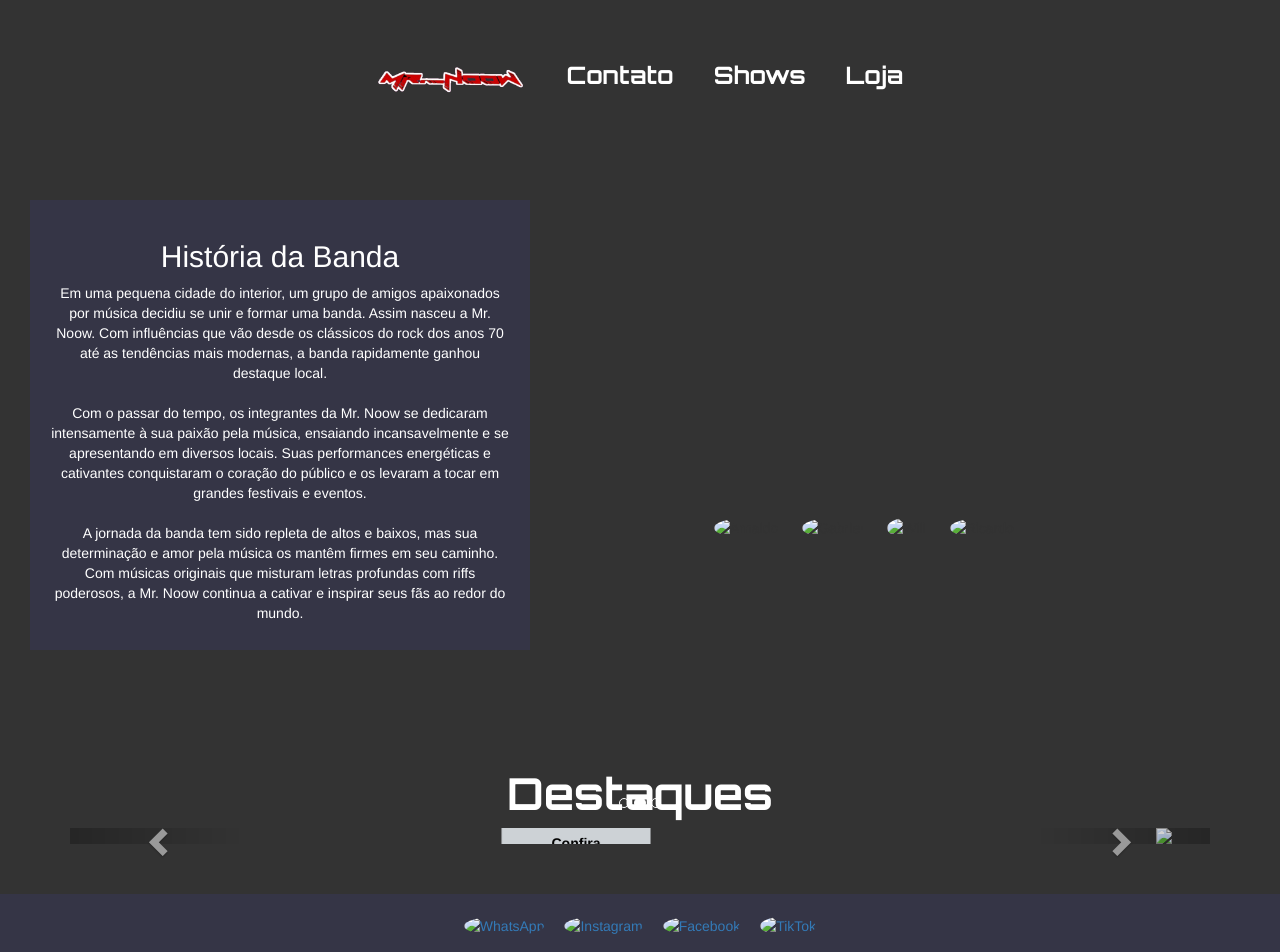
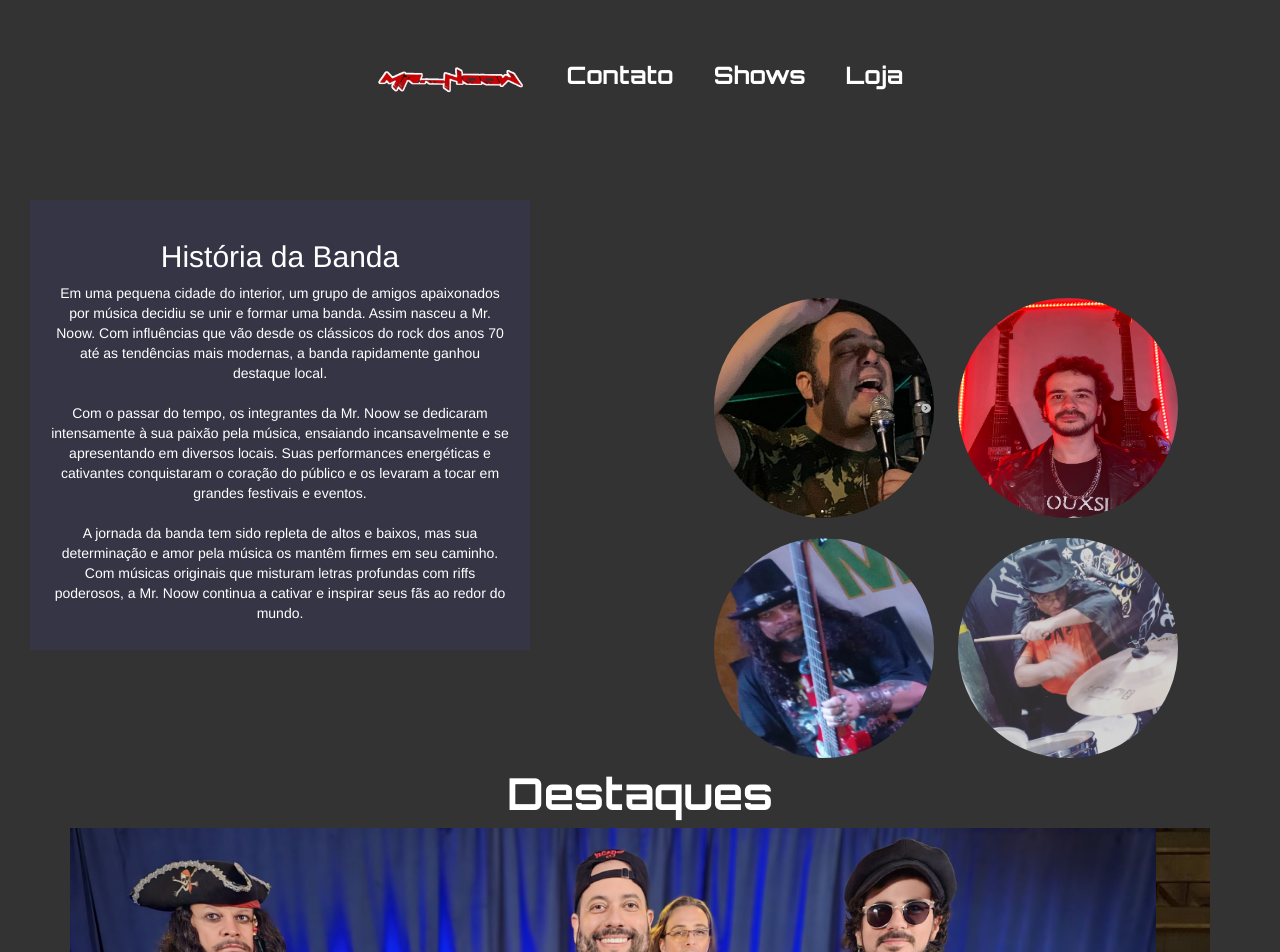
Before and after one commit to gabcmenezes/mrnoowsite, a plain HTML site: page index.html in a window 1280 px wide. Shown: the top 952 px of the page. Drawn offline with nearby package versions, Linux system fonts and the light colour scheme; a script that the page names is missing; files whose address does not match are found by name; a web font is replaced by a local one.

Commit message:
primeiro commit

```diff
--- a/index.html
+++ b/index.html
@@ -36,25 +36,25 @@
     <!-- Novo local das imagens -->
     <div style="position: absolute; top: 66%; left: 55%; transform: translateY(-50%);" class="integrante">
       <div class="image-container">
-          <img src="../src/images/arnaldo01.PNG" alt="Arnaldo" style="width: 220px; height: 220px; border-radius: 50%; margin: 10px;">
+          <img src="images/arnaldo01.PNG" alt="Arnaldo" style="width: 220px; height: 220px; border-radius: 50%; margin: 10px;">
           <div class="overlay">
               <div class="text">Arnaldo</div>
           </div>
       </div>
       <div class="image-container">
-          <img src="../src/images/gabriel01.JPG" alt="Gabriel" style="width: 220px; height: 220px; border-radius: 50%; margin: 10px;">
+          <img src="images/gabriel01.JPG" alt="Gabriel" style="width: 220px; height: 220px; border-radius: 50%; margin: 10px;">
           <div class="overlay">
               <div class="text">Gabriel</div>
           </div>
       </div>
       <div class="image-container">
-          <img src="../src/images/will01.PNG" alt="Will" style="width: 220px; height: 220px; border-radius: 50%; margin: 10px;">
+          <img src="images/will01.PNG" alt="Will" style="width: 220px; height: 220px; border-radius: 50%; margin: 10px;">
           <div class="overlay">
               <div class="text">Will</div>
           </div>
       </div>
       <div class="image-container">
-          <img src="../src/images/ricardo01.PNG" alt="Ricardo" style="width: 220px; height: 220px; border-radius: 50%; margin: 10px;">
+          <img src="images/ricardo01.PNG" alt="Ricardo" style="width: 220px; height: 220px; border-radius: 50%; margin: 10px;">
           <div class="overlay">
               <div class="text">Ricardo</div>
           </div>
@@ -76,18 +76,18 @@
           <div class="carousel-inner">
             <div class="item active">
               <a href="caminho_da_outra_pagina.html">
-                <img src="../src/images/IMG_0913.jpg" alt="Los Angeles" style="width:100%;">
+                <img src="images/IMG_0913.jpg" alt="Los Angeles" style="width:100%;">
                 <button style="position: absolute; top: 90%; left: 50%; transform: translate(-50%, -50%); padding: 10px 50px; background-color: #cdd2d6; color: black; border: none; border-radius: 5px; cursor: pointer;"><strong>Confira</strong></button>
             </a>
             </div>
 
             <div class="item">
-              <img src="../src/images/ton ton jazz foto.jpg" alt="Chicago" style="width:100%;">
+              <img src="images/ton ton jazz foto.jpg" alt="Chicago" style="width:100%;">
               <button style="position: absolute; top: 90%; left: 50%; transform: translate(-50%, -50%); padding: 10px 50px; background-color: #cdd2d6; color: black; border: none; border-radius: 5px; cursor: pointer;"><strong>Confira</strong></button>
             </div>
 
             <div class="item">
-              <img src="../src/images/camisas01.png" alt="New york" style="width:100%;">
+              <img src="images/camisas01.png" alt="New york" style="width:100%;">
               <button style="position: absolute; top: 90%; left: 50%; transform: translate(-50%, -50%); padding: 10px 50px; background-color: #cdd2d6; color: black; border: none; border-radius: 5px; cursor: pointer;"><strong>Confira</strong></button>
             </div>
           </div>
@@ -107,10 +107,10 @@
 
   <footer>
     <div class="social-media">
-        <a href="https://wa.me/5511987115293" target="_blank"><img src="../src/images/iconwhatsapp.png" alt="WhatsApp"></a>
-        <a href="https://www.instagram.com/banda_mrnoow/" target="_blank"><img src="../src/images/icon instagram.png" alt="Instagram"></a>
-        <a href="https://www.facebook.com/seufacebook" target="_blank"><img src="../src/images/icon facebook.png" alt="Facebook"></a>
-        <a href="https://www.tiktok.com/@seutiktok" target="_blank"><img src="../src/images/icon tiktok.png" alt="TikTok"></a>
+        <a href="https://wa.me/5511987115293" target="_blank"><img src="images/iconwhatsapp.png" alt="WhatsApp"></a>
+        <a href="https://www.instagram.com/banda_mrnoow/" target="_blank"><img src="images/icon instagram.png" alt="Instagram"></a>
+        <a href="https://www.facebook.com/seufacebook" target="_blank"><img src="images/icon facebook.png" alt="Facebook"></a>
+        <a href="https://www.tiktok.com/@seutiktok" target="_blank"><img src="images/icon tiktok.png" alt="TikTok"></a>
     </div>
 </footer>
 
```
